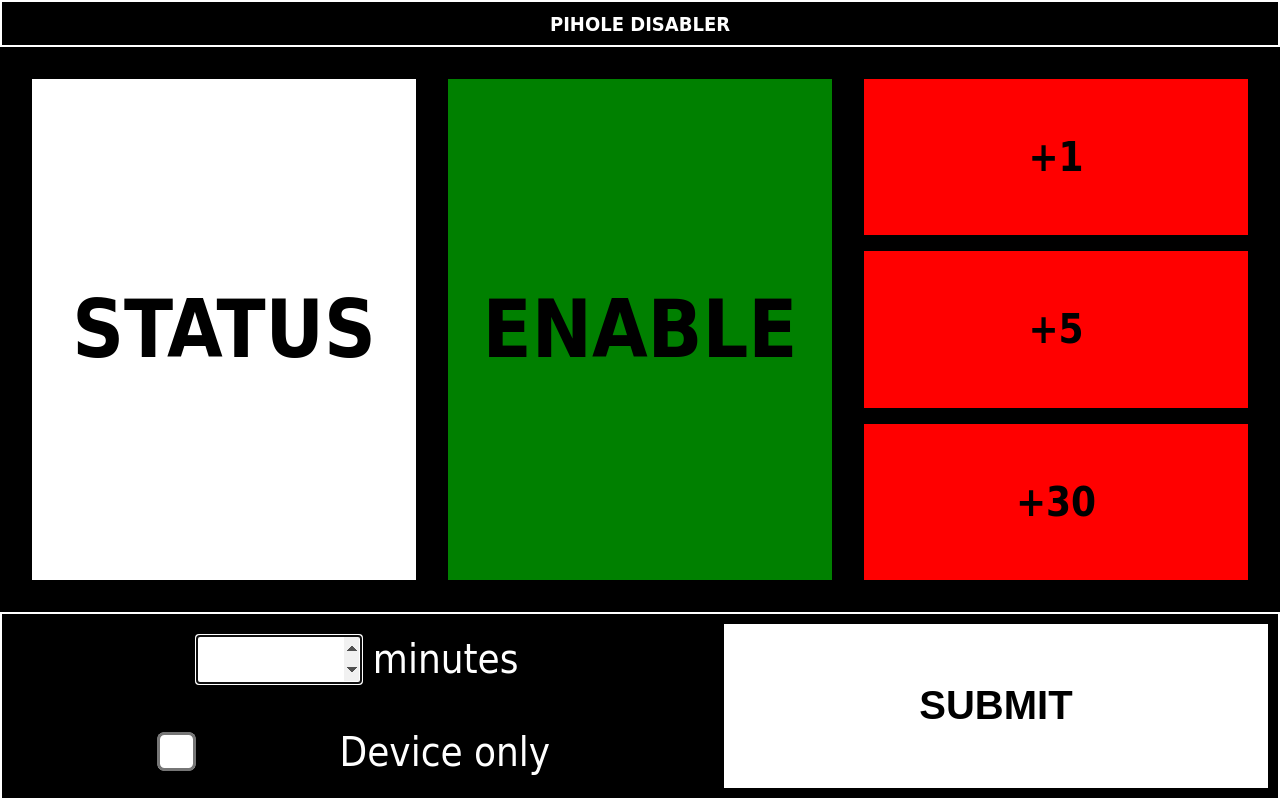
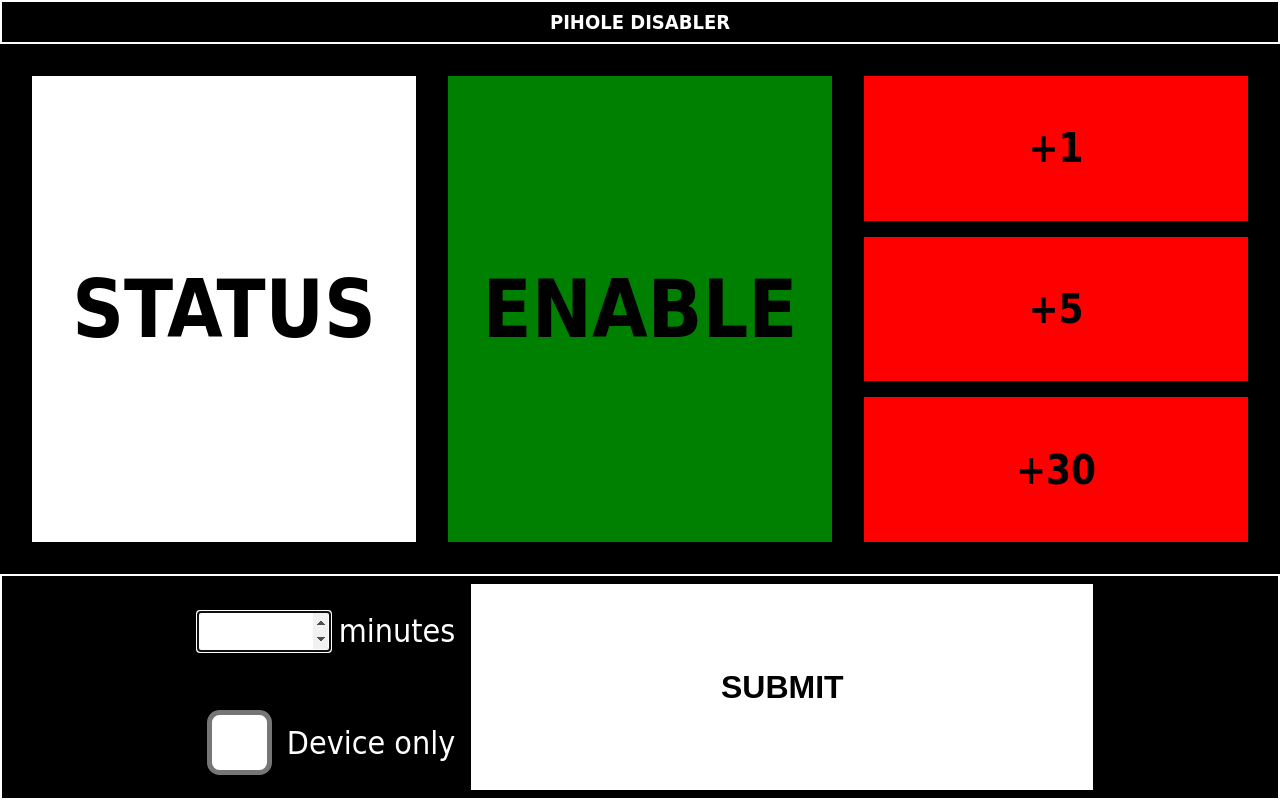
Before and after one commit to Anski-D/pihole-disable, a Python web app: template pihole_disable/templates/disable.html in a window 1280 px wide. Run offline with Jinja, Linux system fonts and the light colour scheme; the template is opened without the code that fills it, so the values that code supplies are empty.

Commit message:
Change views, form styling, HTML template
* Further improve form styling
* Simplify status wording in index.html template
* Add checks to functions in views module

```diff
--- a/pihole_disable/static/styles.css
+++ b/pihole_disable/static/styles.css
@@ -82,7 +82,7 @@
     align-content: center;
 }
 #status > p {
-    font-size: 5vh;
+    font-size: 4vh;
     margin: 0;
     & > .enabled {
         color: green;
@@ -95,26 +95,28 @@
 }
 #form {
     border: 2px solid white;
-    align-content: center;
 }
 form {
     height: 100%;
     display: grid;
     grid-template-rows: repeat(2, 1fr);
+    grid-auto-columns: auto minmax(auto, 50%);
     grid-template-areas:
         "inputPeriod formSubmit"
         "inputCheck formSubmit";
-    font-size: 5vh;
+    justify-content: center;
+    font-size: 4vh;
 }
 form > label#form-period {
     grid-area: inputPeriod;
     align-content: center;
+    justify-self: end;
 }
 form > label#form-check {
     display: flex;
     grid-area: inputCheck;
+    justify-self: end;
     align-items: center;
-    justify-content: space-evenly;
 }
 form > * {
     margin: 0.25em;
@@ -129,7 +131,7 @@
     width: 4em;
 }
 form input[type="checkbox"] {
-    transform: scale(3);
+    zoom: 5;
 }
 form > input[type="submit"] {
     grid-area: formSubmit;
--- a/pihole_disable/templates/index.html
+++ b/pihole_disable/templates/index.html
@@ -1,7 +1,7 @@
 {% extends "base.html" %}
 {% block page_content %}
     <section id="status">
-        <p><strong>Network blocking:</strong> <span id="status-text-main" class=""></span><span id="timer-text-main"></span></p>
-        <p><strong>Device blocking:</strong> <span id="status-text-client" class=""></span><span id="timer-text-client"></span></p>
+        <p><strong>DNS:</strong> <span id="status-text-main" class=""></span><span id="timer-text-main"></span></p>
+        <p><strong>Device:</strong> <span id="status-text-client" class=""></span><span id="timer-text-client"></span></p>
     </section>
 {% endblock %}
```
Also changed, not shown: pihole_disable/views.py (+25 -10 lines).
